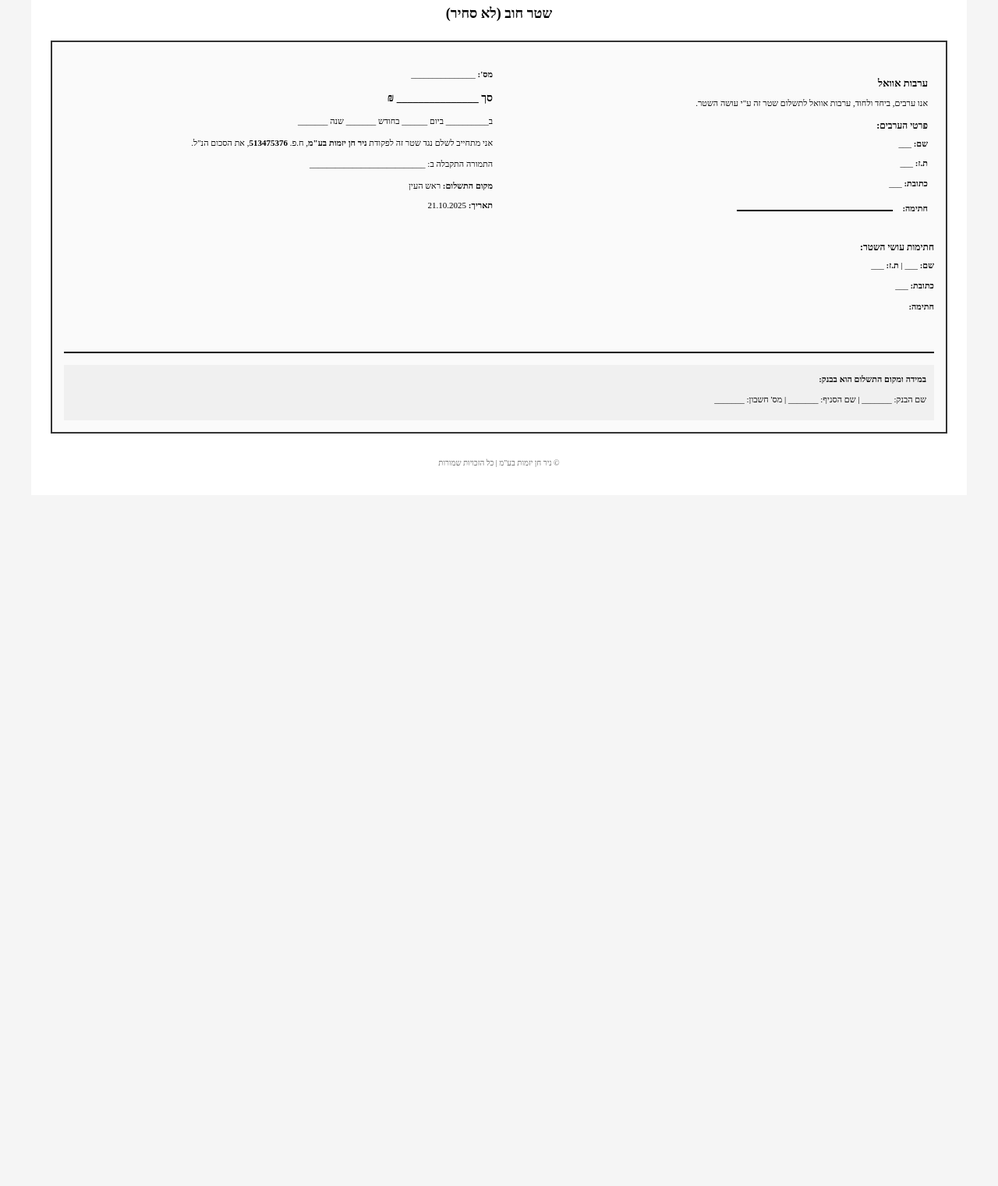
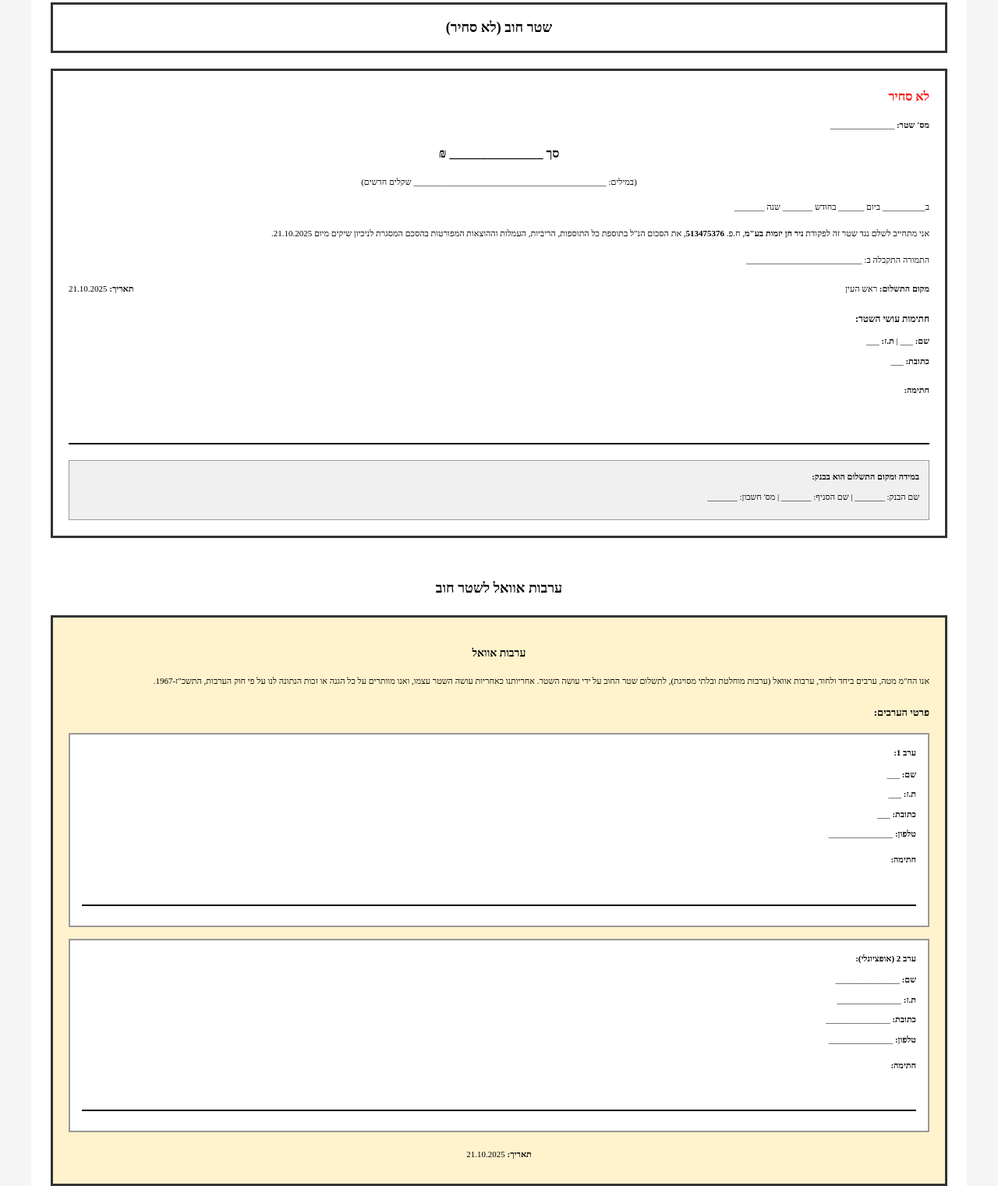
Before and after one commit to ilanpol/companyfoms, a plain HTML site: page index.html in a window 1280 px wide. Shown: the part 8002-9523 px from the top of the page at 78% size. Before the commit the page ends 8652 px from the top, so only its background shows below. Drawn offline with Linux system fonts and the light colour scheme.

Commit message:
Update index.html

```diff
--- a/index.html
+++ b/index.html
@@ -532,44 +532,82 @@
                 <p style="margin: 10px 0;"><strong>תאריך:</strong> <span class="signature-line"></span> <strong>הלקוח:</strong> <span class="signature-line"></span></p>
             </div>
 
-            <!-- מסמך 5: שטר חוב עם ערבות אוואל -->
+            <!-- מסמך 5: שטר חוב -->
             <div class="page-break"></div>
-            <h1>שטר חוב (לא סחיר)</h1>
+            <h1 style="border: 3px solid #333; padding: 15px; background: #fff;">שטר חוב (לא סחיר)</h1>
 
-            <div class="signature-box">
-                <table style="border: none;">
-                    <tr style="border: none;">
-                        <td style="border: none; width: 50%; vertical-align: top;">
-                            <h3>ערבות אוואל</h3>
-                            <p>אנו ערבים, ביחד ולחוד, ערבות אוואל לתשלום שטר זה ע"י עושה השטר.</p>
-                            <h4 style="margin-top: 10px;">פרטי הערבים:</h4>
-                            <p><strong>שם:</strong> <span id="s1">___</span></p>
-                            <p><strong>ת.ז:</strong> <span id="s2">___</span></p>
-                            <p><strong>כתובת:</strong> <span id="s3">___</span></p>
-                            <p style="margin-top: 15px;"><strong>חתימה:</strong> <span class="signature-line"></span></p>
-                        </td>
-                        <td style="border: none; width: 50%; vertical-align: top;">
-                            <p><strong>מס':</strong> _______________</p>
-                            <p style="margin: 10px 0; font-size: 14px;"><strong>סך _______________ ₪</strong></p>
-                            <p>ב__________ ביום ______ בחודש _______ שנה _______</p>
-                            <p style="margin: 10px 0;">אני מתחייב לשלם נגד שטר זה לפקודת <strong>ניר חן יזמות בע"מ</strong>, ח.פ. <strong>513475376</strong>, את הסכום הנ"ל.</p>
-                            <p style="margin: 10px 0;">התמורה התקבלה ב: ___________________________</p>
-                            <p><strong>מקום התשלום:</strong> ראש העין</p>
-                            <p><strong>תאריך:</strong> <span id="s4">___</span></p>
-                        </td>
-                    </tr>
-                </table>
+            <div style="border: 3px solid #333; padding: 20px; background: white; margin-top: 20px;">
+                <div style="text-align: center; margin-bottom: 15px;">
+                    <p style="font-size: 16px; font-weight: 700; color: red;">לא סחיר</p>
+                </div>
 
-                <h4 style="margin-top: 15px;">חתימות עושי השטר:</h4>
-                <p><strong>שם:</strong> <span id="s5">___</span> | <strong>ת.ז:</strong> <span id="s6">___</span></p>
-                <p><strong>כתובת:</strong> <span id="s7">___</span></p>
-                <p style="margin-top: 10px;"><strong>חתימה:</strong></p>
-                <div style="border-bottom: 2px solid #000; height: 40px; margin: 10px 0;"></div>
+                <p><strong>מס' שטר:</strong> _______________</p>
 
-                <div style="margin-top: 15px; padding: 10px; background: #f0f0f0;">
+                <p style="margin: 15px 0; font-size: 16px; text-align: center;"><strong>סך _______________ ₪</strong></p>
+                <p style="text-align: center;">(במילים: _____________________________________________ שקלים חדשים)</p>
+
+                <p style="margin: 15px 0;">ב__________ ביום ______ בחודש _______ שנה _______</p>
+
+                <p style="margin: 15px 0; line-height: 1.8;">אני מתחייב לשלם נגד שטר זה לפקודת <strong>ניר חן יזמות בע"מ</strong>, ח.פ. <strong>513475376</strong>, את הסכום הנ"ל בתוספת כל התוספות, הריביות, העמלות וההוצאות המפורטות בהסכם המסגרת לניכיון שיקים מיום <span id="s1">___</span>.</p>
+
+                <p style="margin: 15px 0;">התמורה התקבלה ב: ___________________________</p>
+
+                <div style="display: flex; justify-content: space-between; margin: 20px 0;">
+                    <div><strong>מקום התשלום:</strong> ראש העין</div>
+                    <div><strong>תאריך:</strong> <span id="s2">___</span></div>
+                </div>
+
+                <h4 style="margin: 20px 0 10px;">חתימות עושי השטר:</h4>
+                <p><strong>שם:</strong> <span id="s3">___</span> | <strong>ת.ז:</strong> <span id="s4">___</span></p>
+                <p><strong>כתובת:</strong> <span id="s5">___</span></p>
+
+                <div style="margin: 20px 0;">
+                    <p><strong>חתימה:</strong></p>
+                    <div style="border-bottom: 2px solid #000; height: 50px; margin: 10px 0;"></div>
+                </div>
+
+                <div style="margin-top: 20px; padding: 12px; background: #f0f0f0; border: 1px solid #999;">
                     <p><strong>במידה ומקום התשלום הוא בבנק:</strong></p>
                     <p>שם הבנק: _______ | שם הסניף: _______ | מס' חשבון: _______</p>
                 </div>
+            </div>
+
+            <!-- מסמך 6: ערבות אוואל לשטר חוב -->
+            <div class="page-break"></div>
+            <h1>ערבות אוואל לשטר חוב</h1>
+
+            <div style="border: 3px solid #333; padding: 20px; background: #fff3cd; margin-top: 20px;">
+                <h2 style="text-align: center; margin-bottom: 15px;">ערבות אוואל</h2>
+
+                <p style="margin: 15px 0; line-height: 1.8;">אנו הח"מ מטה, ערבים ביחד ולחוד, ערבות אוואל (ערבות מוחלטת ובלתי מסויגת), לתשלום שטר החוב על ידי עושה השטר. אחריותנו כאחריות עושה השטר עצמו, ואנו מוותרים על כל הגנה או זכות הנתונה לנו על פי חוק הערבות, התשכ"ז-1967.</p>
+
+                <h3 style="margin: 20px 0 10px;">פרטי הערבים:</h3>
+
+                <div style="margin: 15px 0; padding: 15px; background: white; border: 2px solid #999;">
+                    <p style="font-weight: 700; margin-bottom: 10px;">ערב 1:</p>
+                    <p><strong>שם:</strong> <span id="a1">___</span></p>
+                    <p><strong>ת.ז:</strong> <span id="a2">___</span></p>
+                    <p><strong>כתובת:</strong> <span id="a3">___</span></p>
+                    <p><strong>טלפון:</strong> _______________</p>
+                    <div style="margin-top: 15px;">
+                        <p><strong>חתימה:</strong></p>
+                        <div style="border-bottom: 2px solid #000; height: 40px; margin: 10px 0;"></div>
+                    </div>
+                </div>
+
+                <div style="margin: 15px 0; padding: 15px; background: white; border: 2px solid #999;">
+                    <p style="font-weight: 700; margin-bottom: 10px;">ערב 2 (אופציונלי):</p>
+                    <p><strong>שם:</strong> _______________</p>
+                    <p><strong>ת.ז:</strong> _______________</p>
+                    <p><strong>כתובת:</strong> _______________</p>
+                    <p><strong>טלפון:</strong> _______________</p>
+                    <div style="margin-top: 15px;">
+                        <p><strong>חתימה:</strong></p>
+                        <div style="border-bottom: 2px solid #000; height: 40px; margin: 10px 0;"></div>
+                    </div>
+                </div>
+
+                <p style="margin-top: 20px; text-align: center;"><strong>תאריך:</strong> <span id="a4">___</span></p>
             </div>
 
             <p style="text-align: center; margin-top: 30px; font-size: 10px; color: #666;">
@@ -652,12 +690,23 @@
             }
 
             // עדכון שטר חוב (s)
-            for(let i=1; i<=7; i++) {
+            for(let i=1; i<=5; i++) {
                 const el = document.getElementById('s'+i);
                 if(el) {
-                    if([1,5].includes(i)) el.textContent = guarantorName;
-                    else if([2,6].includes(i)) el.textContent = guarantorId;
-                    else if([3,7].includes(i)) el.textContent = guarantorAddress;
+                    if([1,2].includes(i)) el.textContent = fdate;
+                    else if(i==3) el.textContent = guarantorName;
+                    else if(i==4) el.textContent = guarantorId;
+                    else if(i==5) el.textContent = guarantorAddress;
+                }
+            }
+
+            // עדכון ערבות אוואל (a)
+            for(let i=1; i<=4; i++) {
+                const el = document.getElementById('a'+i);
+                if(el) {
+                    if(i==1) el.textContent = guarantorName;
+                    else if(i==2) el.textContent = guarantorId;
+                    else if(i==3) el.textContent = guarantorAddress;
                     else if(i==4) el.textContent = fdate;
                 }
             }
```
